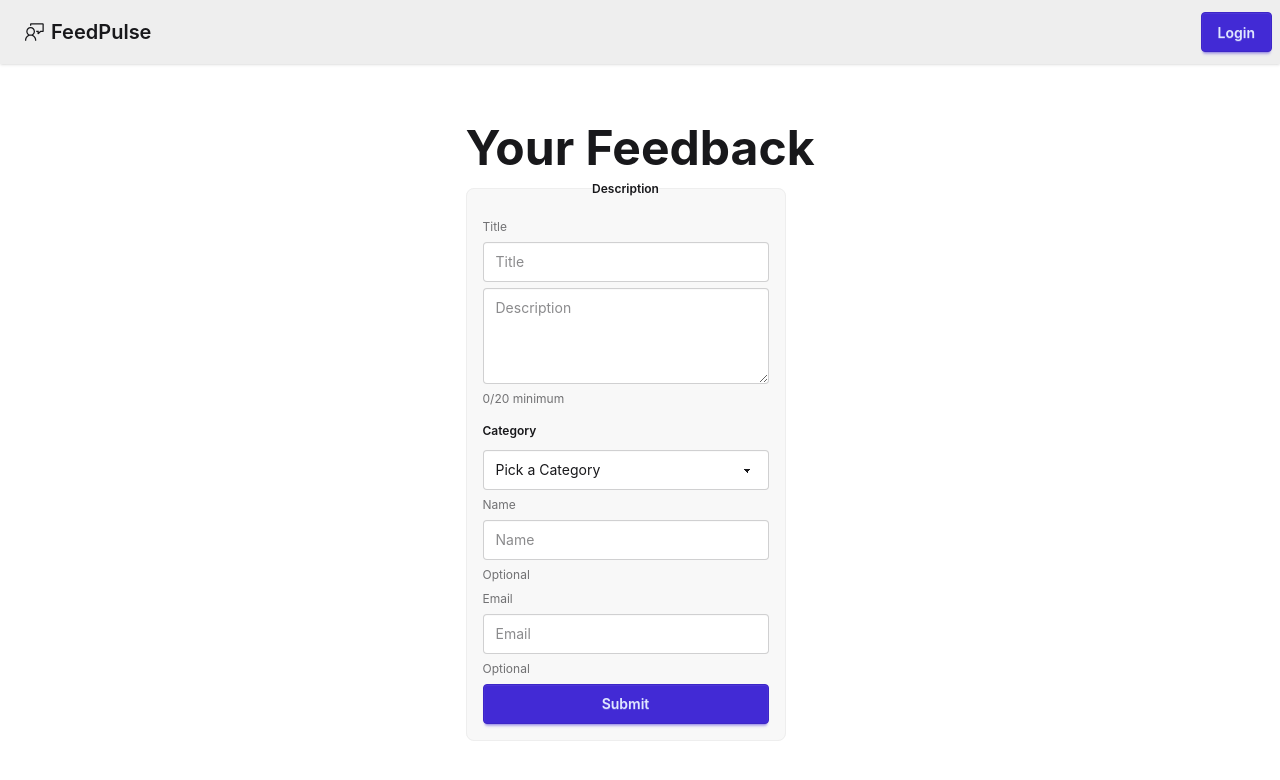
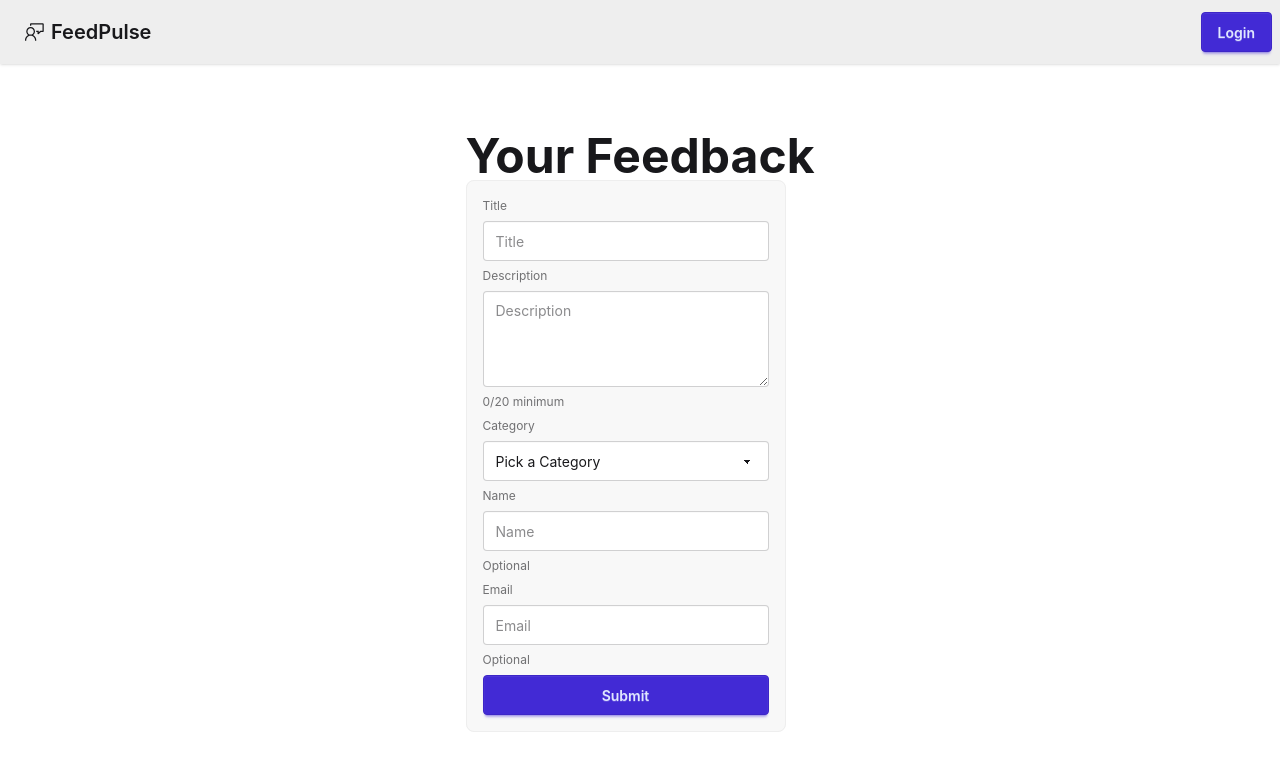
Before and after one commit to I-k-a-r-o-s/feedpulse_frontend, a React app: page / in a window 1280 px wide. Shown: the top 780 px of the page. Built offline with nearby package versions, Linux system fonts and the light colour scheme; the HTML template or start-up script is replaced by a standard one.

Commit message:
fixed wrong tags

```diff
--- a/src/pages/Home.jsx
+++ b/src/pages/Home.jsx
@@ -45,7 +45,7 @@ const Home = () => {
                 required
               />
 
-              <legend className="fieldset-legend">Description</legend>
+              <label className="label">Description</label>
               <textarea
                 className="textarea h-24"
                 placeholder="Description"
@@ -57,7 +57,7 @@ const Home = () => {
               ></textarea>
               <span className="label">{descriptionLength}/20 minimum</span>
 
-              <legend className="fieldset-legend">Category</legend>
+              <label className="label">Category</label>
               <select
                 className="select"
                 name="category"
```
